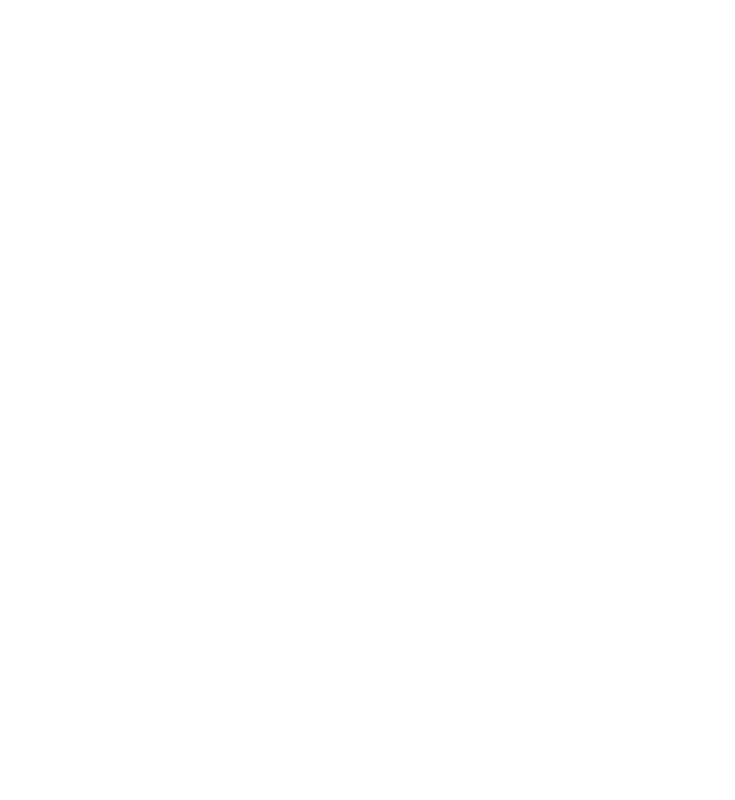
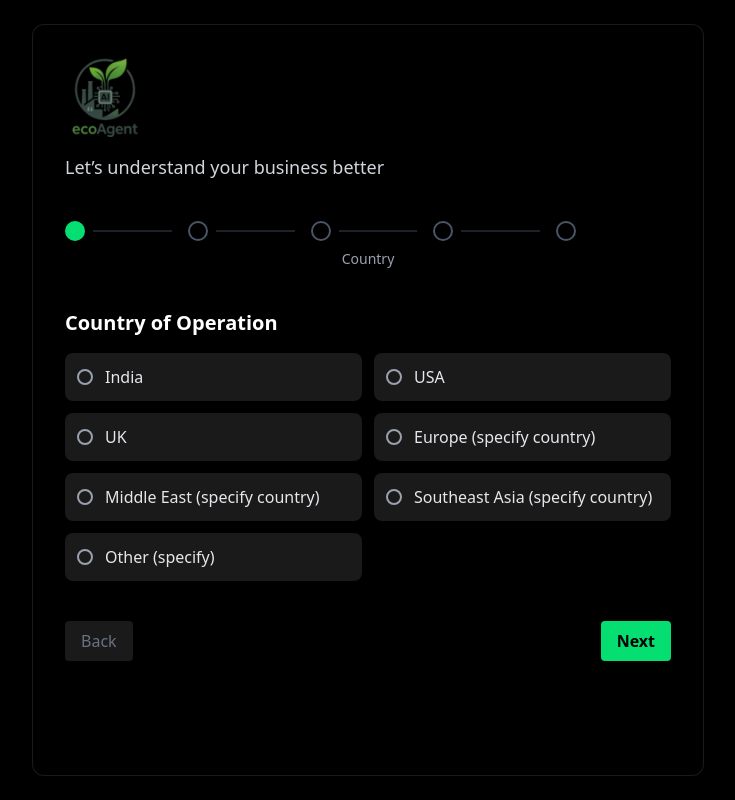
Before and after one commit to ajatshatru01/ecoAgent, a React (Vite) app in the folder frontend/: page /info in a window 1280 px wide. Before the commit this address had no page. Shown: the whole page, without its empty margins (272-1007 px from the left). Built offline with nearby package versions, Linux system fonts and the light colour scheme.

Commit message:
Added collect info

```diff
--- a/frontend/src/App.jsx
+++ b/frontend/src/App.jsx
@@ -1,10 +1,13 @@
 import { Routes, Route } from 'react-router-dom';
 import Home from './pages/Home';
+//simport CollectInfoPage from './pages/CollectInfoPage';
+import CollectInfoWizard from './pages/CollectInfo';
 
 function App() {
   return (
     <Routes>
       <Route path = "/" element={<Home />}/>
+      <Route path = "/info" element={<CollectInfoWizard />}/>
     </Routes>
   )
 }
--- /dev/null
+++ b/frontend/src/pages/CollectInfo.jsx
@@ -0,0 +1,328 @@
+import React, { useState } from "react";
+
+const steps = ["Country", "Industry", "Employees", "Facilities", "Products"];
+
+const options = {
+  country: [
+    "India",
+    "USA",
+    "UK",
+    "Europe (specify country)",
+    "Middle East (specify country)",
+    "Southeast Asia (specify country)",
+    "Other (specify)",
+  ],
+  industry: [
+    "Software / SaaS",
+    "IT Services / Consulting",
+    "Manufacturing",
+    "Retail",
+    "Logistics / Transportation",
+    "Construction / Real Estate",
+    "Food & Beverage",
+    "Agriculture",
+    "Healthcare",
+    "Finance / Banking / Insurance",
+    "Energy / Utilities",
+    "Other (specify)",
+  ],
+  employees: ["1–10", "11–50", "51–200", "201–500", "501–1000", "1000+"],
+  facilities: [
+    "Office only",
+    "Office + Warehouse",
+    "Office + Factory",
+    "Factory only",
+    "Warehouse only",
+    "Retail outlets",
+    "Fully remote (no physical facilities)",
+    "Other (specify)",
+  ],
+  sells: [
+    "Only services (no physical products)",
+    "Physical products",
+    "Both products and services",
+    "Digital products (e.g., software, media)",
+  ],
+};
+
+// Selectable option block
+function OptionRow({ label, active, onClick }) {
+  return (
+    <button
+      type="button"
+      onClick={onClick}
+      className={`w-full flex items-center gap-3 p-3 rounded-lg transition
+      ${active ? "bg-green-500 text-black" : "bg-white/10 text-gray-200 hover:bg-white/20"}`}
+    >
+      <div
+        className={`h-4 w-4 rounded-full border-2 ${
+          active ? "bg-black border-black" : "border-gray-400"
+        }`}
+      ></div>
+      <span>{label}</span>
+    </button>
+  );
+}
+
+export default function CollectInfoWizard({ onComplete }) {
+  const [step, setStep] = useState(0);
+  const [answers, setAnswers] = useState({
+    country: "",
+    country_other: "",
+    industry: "",
+    industry_other: "",
+    employees: "",
+    facilities: "",
+    facilities_other: "",
+    sells: "",
+  });
+
+  const handleSelect = (key, value) => {
+    const updated = { ...answers, [key]: value };
+    const needs =
+      value.toLowerCase().includes("other") ||
+      value.toLowerCase().includes("specify");
+
+    if (!needs) updated[key + "_other"] = "";
+    setAnswers(updated);
+  };
+
+  const handleOtherChange = (key, value) => {
+    setAnswers({ ...answers, [key + "_other"]: value });
+  };
+
+  const next = () => setStep((s) => s + 1);
+  const back = () => setStep((s) => s - 1);
+
+  const finalize = () => {
+    const getVal = (key) => {
+      const main = answers[key];
+      const extra = answers[key + "_other"];
+
+      const needs =
+        main.toLowerCase().includes("other") ||
+        main.toLowerCase().includes("specify");
+
+      return needs && extra.trim() ? extra.trim() : main;
+    };
+
+    const result = {
+      company_profile: {
+        country: getVal("country"),
+        industry: getVal("industry"),
+        employees: answers.employees,
+        physical_facilities: getVal("facilities"),
+        sells: answers.sells,
+      },
+    };
+
+    console.log("FINAL COLLECTED PROFILE →", result);
+    if (onComplete) onComplete(result);
+    alert("Profile captured — check console for output!");
+  };
+
+  const renderStep = () => {
+    switch (step) {
+      case 0:
+        return (
+          <>
+            <h2 className="text-xl font-semibold mb-4">Country of Operation</h2>
+            <div className="grid md:grid-cols-2 gap-3">
+              {options.country.map((opt) => (
+                <OptionRow
+                  key={opt}
+                  active={answers.country === opt}
+                  label={opt}
+                  onClick={() => handleSelect("country", opt)}
+                />
+              ))}
+            </div>
+            {(answers.country.includes("specify") ||
+              answers.country.toLowerCase().includes("other")) && (
+              <input
+                className="w-full mt-3 p-3 bg-white/10 rounded outline-none"
+                placeholder="Type country…"
+                value={answers.country_other}
+                onChange={(e) => handleOtherChange("country", e.target.value)}
+              />
+            )}
+          </>
+        );
+
+      case 1:
+        return (
+          <>
+            <h2 className="text-xl font-semibold mb-4">Industry / Sector</h2>
+            <div className="grid md:grid-cols-2 gap-3 max-h-72 overflow-y-auto">
+              {options.industry.map((opt) => (
+                <OptionRow
+                  key={opt}
+                  active={answers.industry === opt}
+                  label={opt}
+                  onClick={() => handleSelect("industry", opt)}
+                />
+              ))}
+            </div>
+            {answers.industry.toLowerCase().includes("other") && (
+              <input
+                className="w-full mt-3 p-3 bg-white/10 rounded outline-none"
+                placeholder="Type industry…"
+                value={answers.industry_other}
+                onChange={(e) => handleOtherChange("industry", e.target.value)}
+              />
+            )}
+          </>
+        );
+
+      case 2:
+        return (
+          <>
+            <h2 className="text-xl font-semibold mb-4">Number of Employees</h2>
+            <div className="grid grid-cols-2 md:grid-cols-3 gap-3">
+              {options.employees.map((opt) => (
+                <OptionRow
+                  key={opt}
+                  active={answers.employees === opt}
+                  label={opt}
+                  onClick={() => handleSelect("employees", opt)}
+                />
+              ))}
+            </div>
+          </>
+        );
+
+      case 3:
+        return (
+          <>
+            <h2 className="text-xl font-semibold mb-4">Physical Facilities</h2>
+            <div className="grid md:grid-cols-2 gap-3">
+              {options.facilities.map((opt) => (
+                <OptionRow
+                  key={opt}
+                  active={answers.facilities === opt}
+                  label={opt}
+                  onClick={() => handleSelect("facilities", opt)}
+                />
+              ))}
+            </div>
+            {answers.facilities.toLowerCase().includes("other") && (
+              <input
+                className="w-full mt-3 p-3 bg-white/10 rounded outline-none"
+                placeholder="Specify facilities…"
+                value={answers.facilities_other}
+                onChange={(e) => handleOtherChange("facilities", e.target.value)}
+              />
+            )}
+          </>
+        );
+
+      case 4:
+        return (
+          <>
+            <h2 className="text-xl font-semibold mb-4">What do you sell?</h2>
+            <div className="grid md:grid-cols-2 gap-3">
+              {options.sells.map((opt) => (
+                <OptionRow
+                  key={opt}
+                  active={answers.sells === opt}
+                  label={opt}
+                  onClick={() => handleSelect("sells", opt)}
+                />
+              ))}
+            </div>
+          </>
+        );
+      default:
+        return null;
+    }
+  };
+
+  return (
+    <div className="min-h-screen bg-black text-white flex justify-center p-6">
+      <div className="w-full max-w-2xl bg-black/80 border border-white/10 rounded-xl p-8 space-y-10">
+
+        {/* HEADER WITH LARGE LOGO */}
+        <div className="flex flex-col items-start">
+          <img
+            src="/images/logo.webp"
+            alt="ecoAgent Logo"
+            className="h-20 w-20 object-contain drop-shadow-[0_0_   8px_rgba(0,255,180,0.45)]"
+          />
+
+          <p className="text-lg text-gray-300 mt-4">
+            Let’s understand your business better
+          </p>
+        </div>
+
+        {/* BUBBLE PROGRESS BAR WITH CONNECTING LINES */}
+        <div className="flex flex-col items-center w-full">
+          <div className="flex items-center justify-center gap-2 w-full">
+
+            {steps.map((label, i) => (
+              <div key={i} className="flex items-center w-full">
+
+                {/* BUBBLE */}
+                <div
+                  className={`h-5 w-5 rounded-full border-2 flex-shrink-0
+                  ${
+                    i === step
+                      ? "bg-green-400 border-green-400"
+                      : i < step
+                      ? "bg-green-700 border-green-700"
+                      : "border-gray-600"
+                  }`}
+                ></div>
+
+                {/* CONNECTOR LINE */}
+                {i !== steps.length - 1 && (
+                  <div className="flex-grow h-[2px] bg-gray-600 opacity-40 mx-2"></div>
+                )}
+              </div>
+            ))}
+          </div>
+
+          <p className="mt-2 text-gray-400 text-sm">{steps[step]}</p>
+        </div>
+
+        {/* QUESTION CONTENT */}
+        {renderStep()}
+
+        {/* NAVIGATION BUTTONS */}
+        <div className="flex justify-between">
+          <button
+            type="button"
+            onClick={back}
+            disabled={step === 0}
+            className={`px-4 py-2 rounded
+              ${
+                step === 0
+                  ? "bg-white/10 text-gray-500"
+                  : "bg-white/20 hover:bg-white/30"
+              }`}
+          >
+            Back
+          </button>
+
+          {step < steps.length - 1 ? (
+            <button
+              type="button"
+              onClick={next}
+              className="px-4 py-2 rounded bg-green-400 text-black font-semibold hover:bg-green-300"
+            >
+              Next
+            </button>
+          ) : (
+            <button
+              type="button"
+              onClick={finalize}
+              className="px-4 py-2 rounded bg-green-400 text-black font-semibold hover:bg-green-300"
+            >
+              Finish
+            </button>
+          )}
+        </div>
+
+      </div>
+    </div>
+  );
+}
```
Also changed, not shown: 1 other file (tests, documents, lock files or other folders).
